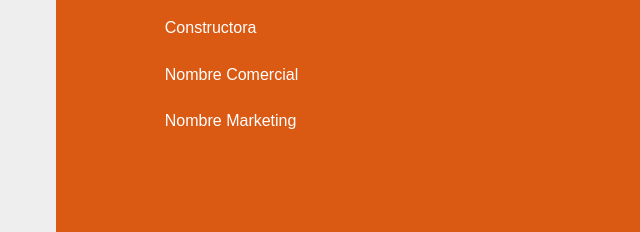
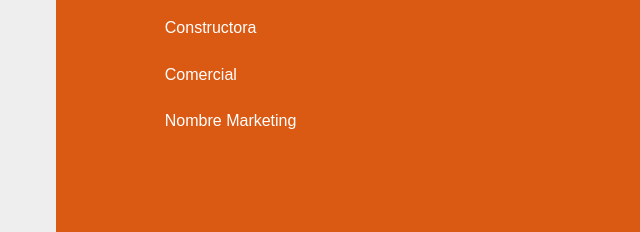
Before and after one commit to cjzitro7/portafolio, a plain HTML site: page index.html in a window 1280 px wide. Shown: the part 278-510 px from the top of the page, 328-968 px from the left. Drawn offline with Linux system fonts and the light colour scheme.

Commit message:
Agregado nombre comercial

```diff
--- a/index.html
+++ b/index.html
@@ -81,7 +81,7 @@
       <h3>Tu portafolio</h3>
       <a href="https://coatechnology.com"><p>Tecnologia</p></a>
       <a href="https://coaconstructor.com"><p>Constructora</p></a>
-      <a href="#"><p>Nombre Comercial</p></a>
+      <a href="https://coaecomerce.com"><p>Comercial</p></a>
       <a href="#"><p>Nombre Marketing</p></a>
     </div>
   </div>
```
